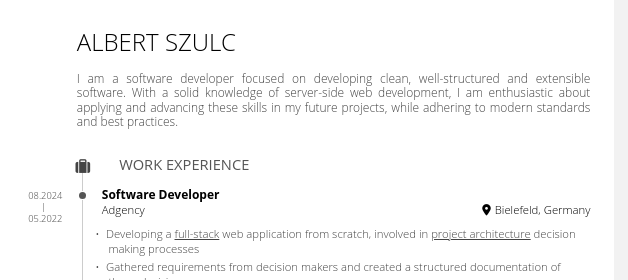
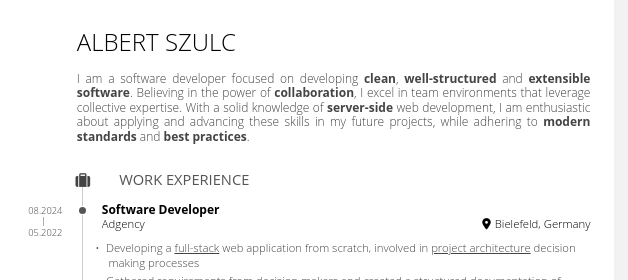
Before and after one commit to albiosz/resume, a website: page index.html in a window 1280 px wide. Shown: the top 280 px of the page, 0-628 px from the left. Drawn offline with nearby package versions, Linux system fonts and the light colour scheme.

Commit message:
improve introduction

```diff
--- a/data.js
+++ b/data.js
@@ -3,7 +3,7 @@ const data = {
     name: "Albert",
     surname: "Szulc",
     birthday: "17.02.1999",
-    introduction: "I am a software developer focused on developing clean, well-structured and extensible software. With a solid knowledge of server-side web development, I am enthusiastic about applying and advancing these skills in my future projects, while adhering to modern standards and best practices.",
+    introduction: "I am a software developer focused on developing <b>clean</b>, <b>well-structured</b> and <b>extensible software</b>. Believing in the power of <b>collaboration</b>, I excel in team environments that leverage collective expertise. With a solid knowledge of <b>server-side</b> web development, I am enthusiastic about applying and advancing these skills in my future projects, while adhering to <b>modern standards</b> and <b>best practices</b>.",
   },
 
   sidebar: {
--- a/index.html
+++ b/index.html
@@ -16,7 +16,7 @@
 <main>
   <header id="title">
     <h1>{{ header.name }} {{ header.surname }} </h1>
-    <p class="subtitle">{{ header.introduction }}</p>
+    <p class="subtitle">{{{ header.introduction }}} </p>
   </header>
 
   <!-- Professional Experiences -->
--- a/scss/header.scss
+++ b/scss/header.scss
@@ -13,4 +13,8 @@
 .subtitle {
   font-size: 9pt;
   text-align: justify;
+
+  b {
+    font-weight: bold;
+  }
 }
```
Also changed, not shown: style.css.
